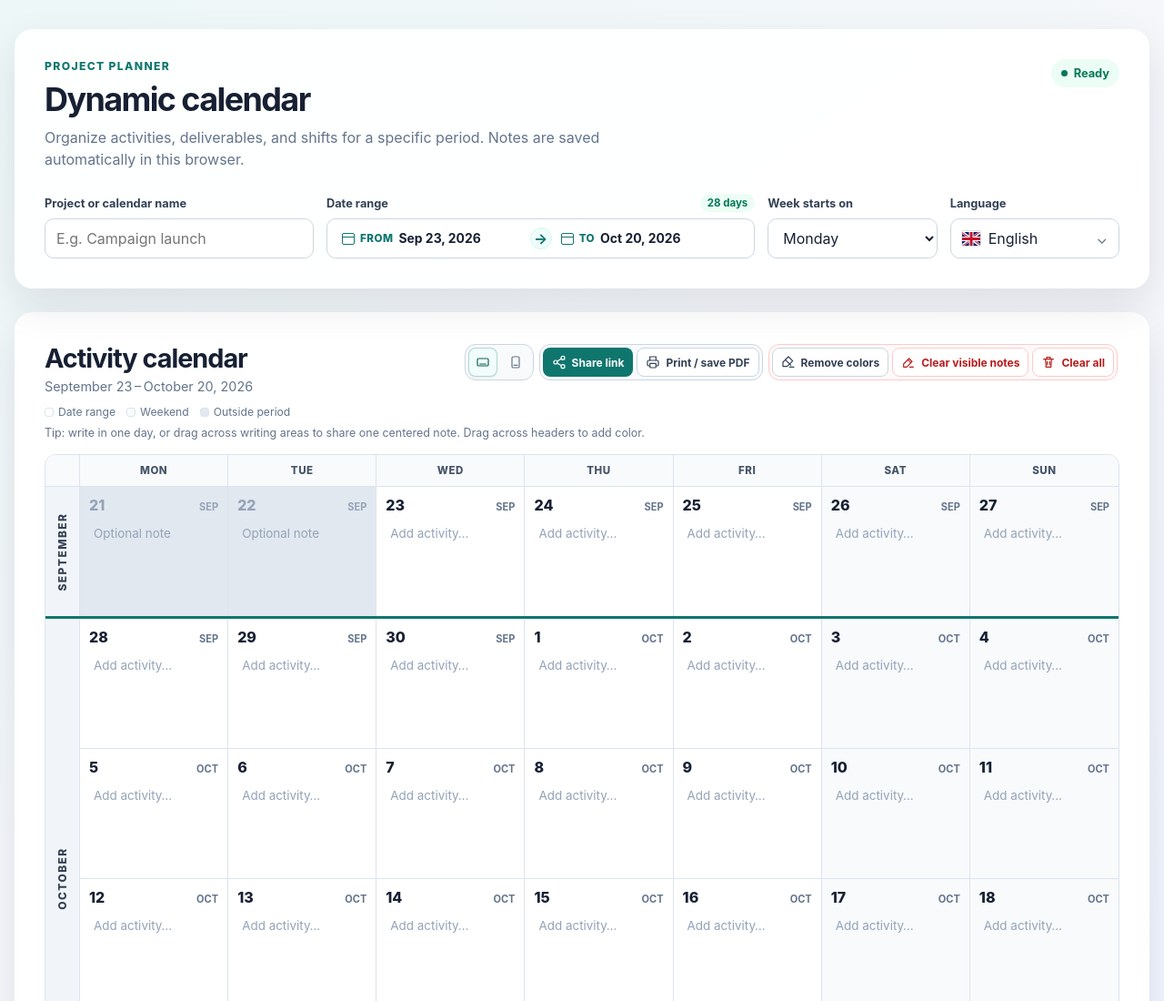
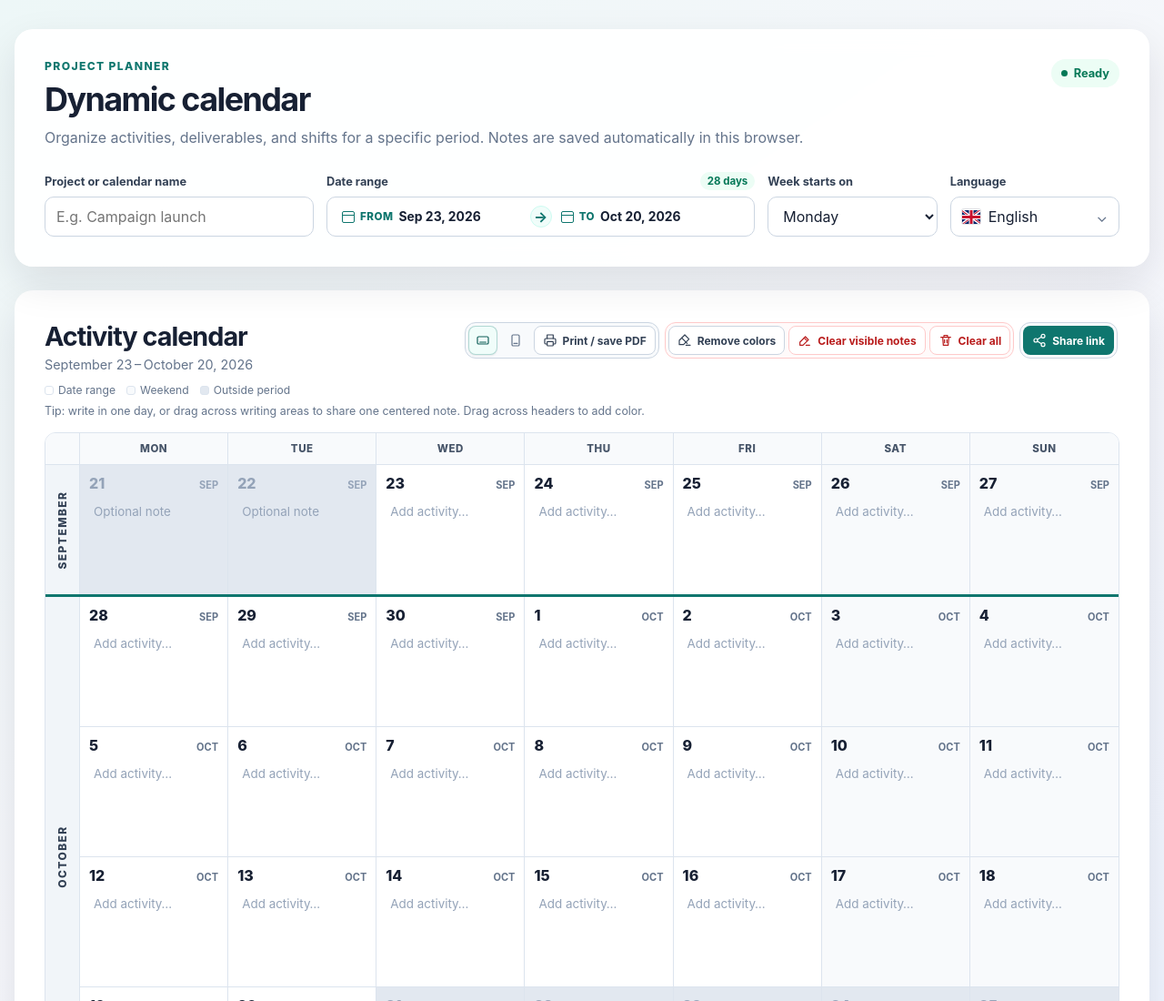
Before and after one commit to emanuelbarbera/dynamic-calendar-activities, a website with bundled scripts: page index.html in a window 1280 px wide. Shown: the top 1100 px of the page at 91% size. Built offline with nearby package versions, Linux system fonts and the light colour scheme.

Commit message:
feat(ui): reorganize share button placement and adjust intro text styling

```diff
--- a/assets/css/main.css
+++ b/assets/css/main.css
@@ -111,10 +111,10 @@ h1 {
 }
 
 .intro {
-  max-width: 680px;
   margin: 8px 0 0;
   color: var(--color-muted);
   line-height: 1.5;
+  white-space: nowrap;
 }
 
 .status {
@@ -1235,6 +1235,10 @@ html[dir="rtl"] .travel-arrow-wrap {
     display: block;
   }
 
+  .intro {
+    white-space: normal;
+  }
+
   .status {
     margin-top: 15px;
   }
--- a/index.html
+++ b/index.html
@@ -235,13 +235,6 @@
                 <svg viewBox="0 0 24 24" aria-hidden="true"><rect x="6" y="3" width="12" height="18" rx="2"></rect><path d="M9 17h6"></path></svg>
                 <span class="visually-hidden" data-i18n="portrait">Portrait</span>
               </button>
-            </div>
-
-            <div class="action-group primary-actions">
-              <button class="button primary compact-action" type="button" id="shareButton">
-                <svg class="button-icon" viewBox="0 0 24 24" aria-hidden="true"><circle cx="18" cy="5" r="3"></circle><circle cx="6" cy="12" r="3"></circle><circle cx="18" cy="19" r="3"></circle><path d="m8.6 10.5 6.8-4M8.6 13.5l6.8 4"></path></svg>
-                <span data-i18n="share">Share link</span>
-              </button>
               <button class="button ghost compact-action" type="button" id="printButton">
                 <svg class="button-icon" viewBox="0 0 24 24" aria-hidden="true"><path d="M7 9V3h10v6"></path><path d="M7 18H5a2 2 0 0 1-2-2v-5a2 2 0 0 1 2-2h14a2 2 0 0 1 2 2v5a2 2 0 0 1-2 2h-2"></path><rect x="7" y="14" width="10" height="7" rx="1"></rect></svg>
                 <span data-i18n="print">Print / save PDF</span>
@@ -260,6 +253,13 @@
               <button class="button danger compact-action" type="button" id="cleanAllButton">
                 <svg class="button-icon" viewBox="0 0 24 24" aria-hidden="true"><path d="M4 7h16M9 7V4h6v3M7 7l1 13h8l1-13M10 11v5M14 11v5"></path></svg>
                 <span data-i18n="cleanAll">Clear all</span>
+              </button>
+            </div>
+
+            <div class="action-group primary-actions">
+              <button class="button primary compact-action" type="button" id="shareButton">
+                <svg class="button-icon" viewBox="0 0 24 24" aria-hidden="true"><circle cx="18" cy="5" r="3"></circle><circle cx="6" cy="12" r="3"></circle><circle cx="18" cy="19" r="3"></circle><path d="m8.6 10.5 6.8-4M8.6 13.5l6.8 4"></path></svg>
+                <span data-i18n="share">Share link</span>
               </button>
             </div>
           </div>
```
